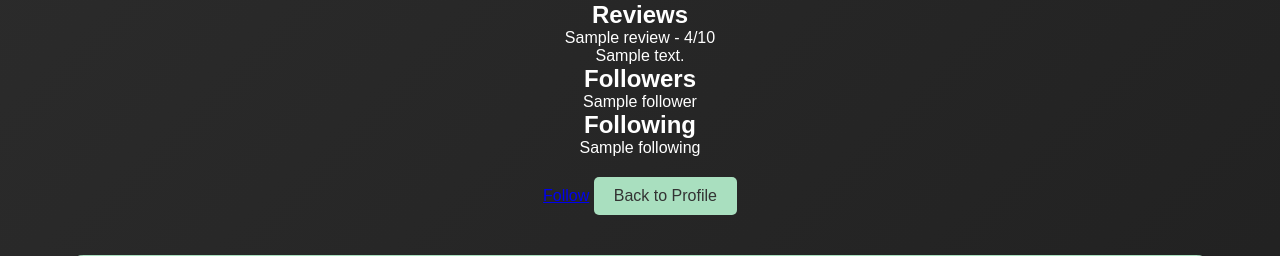
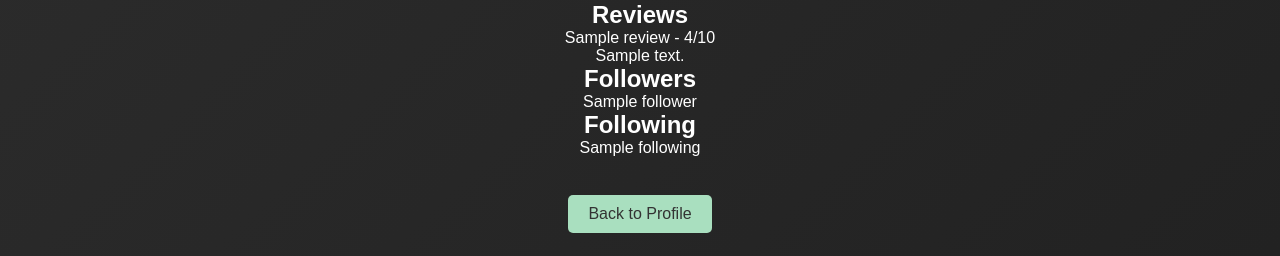
Before and after one commit to JordanBuckleyGit/CA, a Python web app: template templates/user_profile.html in a window 1280 px wide. Shown: the part 96-352 px from the top of the page. Run offline with Jinja, Linux system fonts and the light colour scheme; the template is opened without the code that fills it: most values are stand-ins (such as "Sample title", 1, 10 or a date in 2020).

```diff
--- a/templates/user_profile.html
+++ b/templates/user_profile.html
@@ -30,11 +30,6 @@
     <li>{{ follow.following }}</li>
     {% endfor %}
 </ul>
-
-{% if not is_following %}
-    <a href="{{ url_for('follow_user', username=user.user_id) }}">Follow</a>
-{% else %}
-    <a href="{{ url_for('unfollow_user', username=user.user_id) }}">Unfollow</a>
-{% endif %}
+<br>
 <a href="{{ url_for('user') }}" class="back-button">Back to Profile</a>
 {% endblock %}
```
Also changed, not shown: 1 other file.
